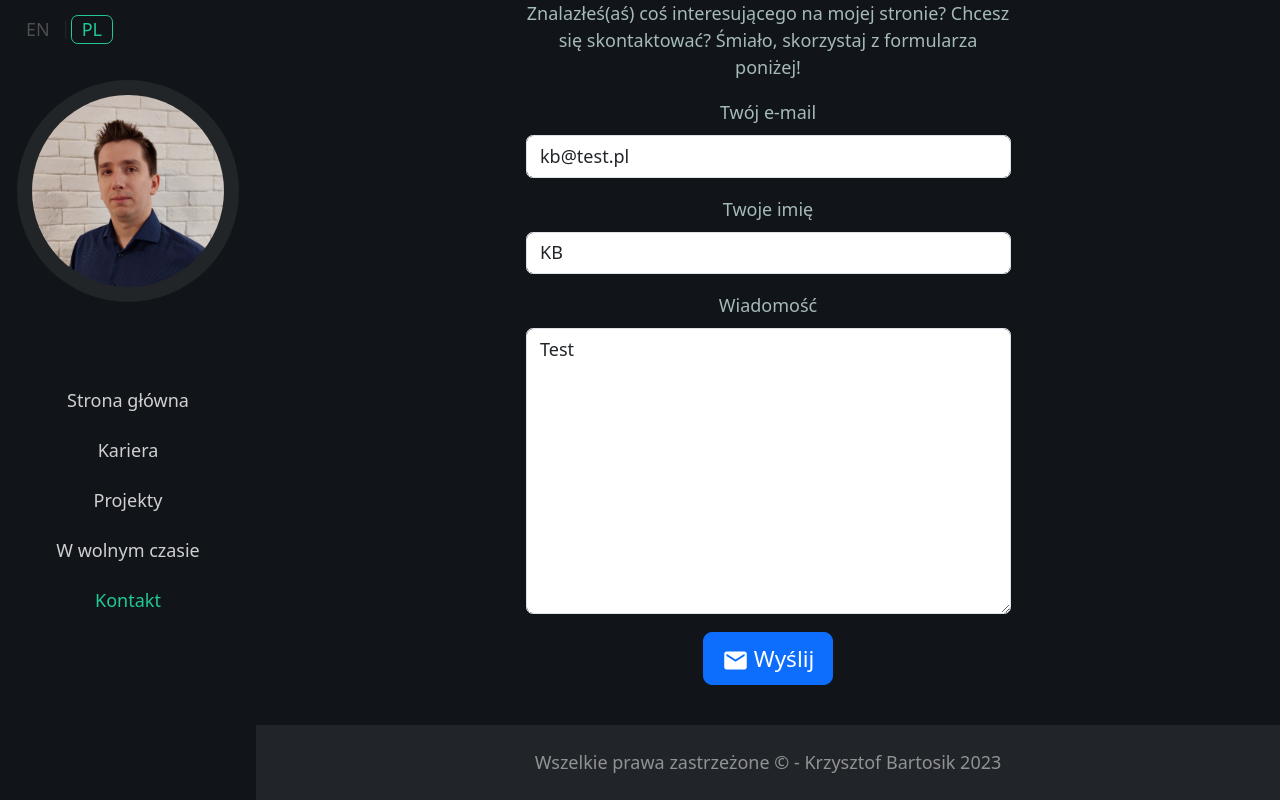
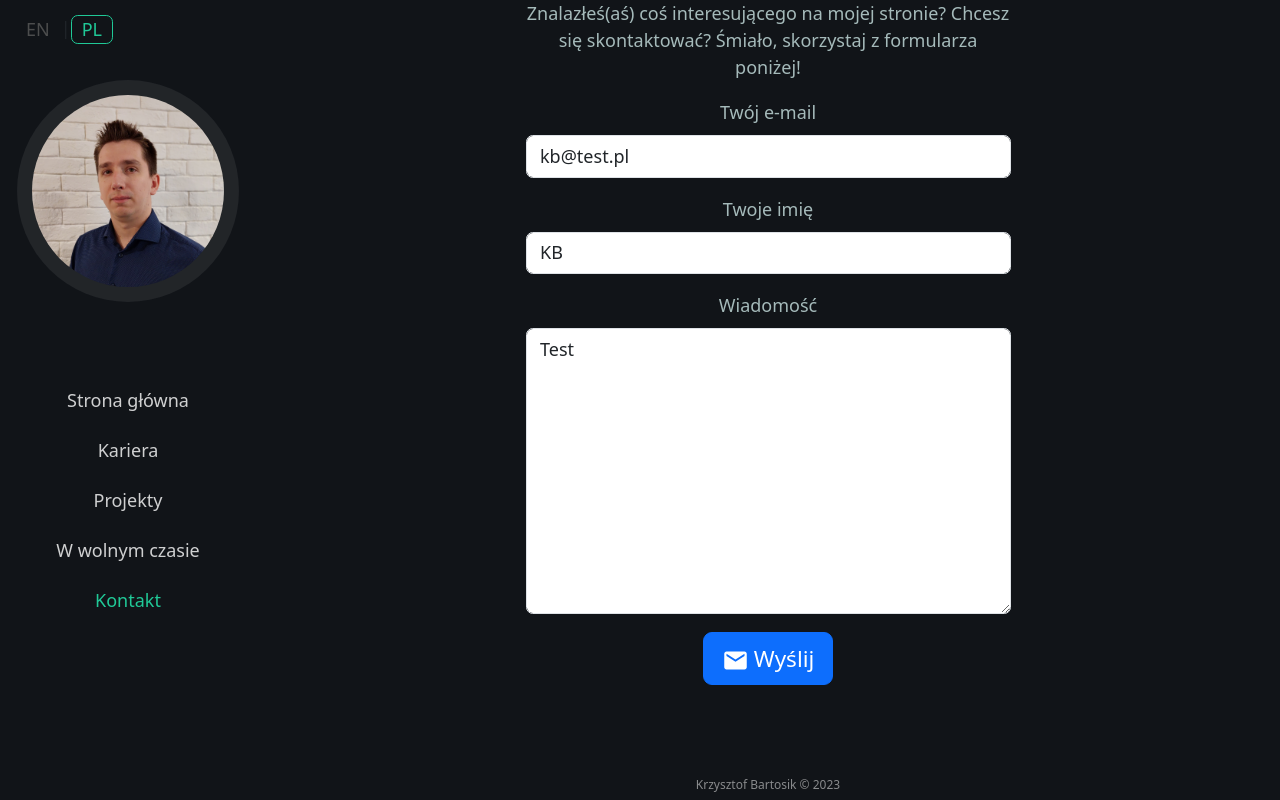
Before and after one commit to nitro03/portfolio, a React (Create React App) app in the folder client/: page /contact in a window 1280 px wide. Built offline with nearby package versions, Linux system fonts and the light colour scheme.

Commit message:
- footer fix

```diff
--- a/client/src/App.scss
+++ b/client/src/App.scss
@@ -34,7 +34,7 @@ main {
   position: fixed;
   top: 10vh;
   width: 100vw;
-  height: 80vh;
+  height: 100vh;
 }
 
 .container-fluid {
--- a/client/src/components/Footer/Footer.js
+++ b/client/src/components/Footer/Footer.js
@@ -13,7 +13,7 @@ Footer.propTypes = {
 
 function Footer({isMobile}) {
     const {lang} = useContext(LangContext);
-    const classes = classNames("bg-dark", {
+    const classes = classNames({
         'mobile': isMobile
     })
     return (
--- a/client/src/components/Footer/footer.scss
+++ b/client/src/components/Footer/footer.scss
@@ -3,6 +3,7 @@
 
 footer {
   position: relative;
+  font-size: 12px;
   bottom: 0px;
   height: $footerHeight;
   width: 100%;
--- a/client/src/i18n/dictionaries/en.json
+++ b/client/src/i18n/dictionaries/en.json
@@ -4,7 +4,7 @@
   "projects": "Projects",
   "free_time": "Free Time",
   "contact": "Contact",
-  "copyrights": "Copyrights © - Krzysztof Bartosik 2023",
+  "copyrights": "Krzysztof Bartosik © 2023",
   "hello": "Hello!",
   "hello_msg": "My name is Krzysztof and I would like to introduce my personal website to You! I'm a web developer with over 10 years of commercial experience. This is a place where You can find out a few things about me, my career and some other things ;)",
   "developer": "Developer",
--- a/client/src/i18n/dictionaries/pl.json
+++ b/client/src/i18n/dictionaries/pl.json
@@ -4,7 +4,7 @@
   "projects": "Projekty",
   "free_time": "W wolnym czasie",
   "contact": "Kontakt",
-  "copyrights": "Wszelkie prawa zastrzeżone © - Krzysztof Bartosik 2023",
+  "copyrights": "Krzysztof Bartosik © 2023",
   "hello": "Cześć!",
   "hello_msg": "Mam na imię Krzysztof i chciałbym Ci zaprezentować moją prywatną stronę! Jestem web developerem z ponad 10 letnim doświadczeniem. Znajdziesz tutaj kilka słów o mnie, mojej karierze, dodatkowych projektach, a także parę innych rzeczy ;) ",
   "developer": "Programista",
--- a/client/src/utils/constants.sass
+++ b/client/src/utils/constants.sass
@@ -1,4 +1,4 @@
 $res4k: 3160px
 $resFullHD: 1080px
 $resHD: 720px
-$footerHeight: 75px
+$footerHeight: 30px
```
